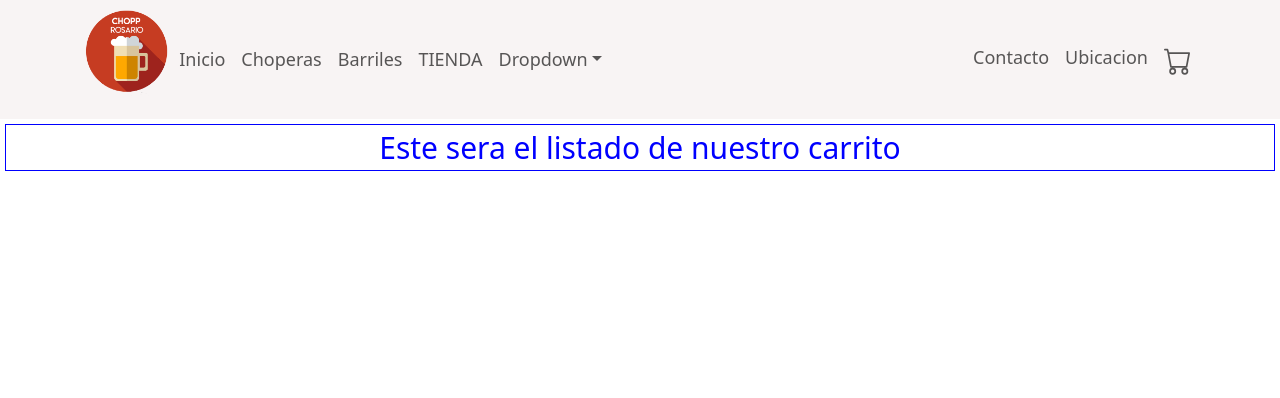
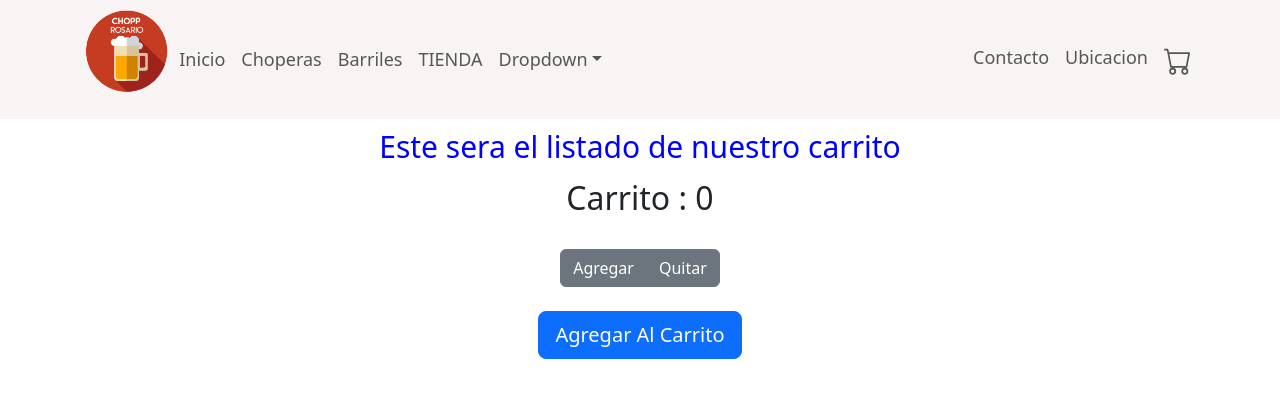
Before and after one commit to estefanobiasin/coderchopprosario, a React (Create React App) app: page / in a window 1280 px wide. Shown: the top 398 px of the page. Built offline with nearby package versions, Linux system fonts and the light colour scheme.

Commit message:
4ta Entrega Estefano Biasin

```diff
--- a/src/App.js
+++ b/src/App.js
@@ -3,6 +3,8 @@ import NavBar from "./components/NavBar";
 import CartWidget from "./components/CartWidget";
 import ItemListContainer from "./components/ItemListContainer";
 import "./components/NavBar.css";
+import ItemCount from "./components/ItemCount";
+
 
 
 export default function App(){
@@ -10,6 +12,7 @@ export default function App(){
     <div className="App">
     <NavBar/>
     <ItemListContainer greeting="Este sera el listado de nuestro carrito"  />
+    <ItemCount/>
     </div>
 
 
--- /dev/null
+++ b/src/components/ItemCount.js
@@ -0,0 +1,47 @@
+import 'bootstrap/dist/css/bootstrap.min.css';
+import {ButtonGroup,Button} from 'react-bootstrap';
+import './NavBar.css';
+import React, {useState, useEffect} from "react";
+export default function ItemCount ({stok}){
+    const [cont,setCont]= useState(0);
+    const [stock,setStock]=useState(4);
+    useEffect(() =>{
+
+    })
+    return(
+        <div className='cont'>
+
+             <h2>Carrito : {cont}</h2>
+
+            <br/>
+            <ButtonGroup aria-label="Basic example">
+            <Button variant="secondary"
+             onClick={()=> {
+                if (cont < stock) {
+                setCont(cont+1)
+                }
+            }
+            }
+            >Agregar</Button>
+
+            <Button variant="secondary"
+            onClick={()=> {
+                if (cont > 0) {
+                setCont(cont-1)
+                }
+            }
+            }
+            >Quitar</Button>
+            </ButtonGroup>
+            <br/>
+            <div className="mb-2" className='btnagrega'>
+                <Button variant="primary" size="lg">
+                Agregar Al Carrito
+                </Button>{' '}
+
+            </div>
+        </div>
+    )
+
+
+}
--- a/src/components/NavBar.css
+++ b/src/components/NavBar.css
@@ -23,8 +23,19 @@
 }
 .item{
     font-size: 30px;
-    border: solid 1px;
     color: blue;
     margin: 5px;
     text-align: center;
 }
+
+.cont{
+
+
+    display: flex;
+    align-items: center;
+    justify-content: center;
+    padding: 5px;
+    flex-direction: column;
+
+
+}
```
